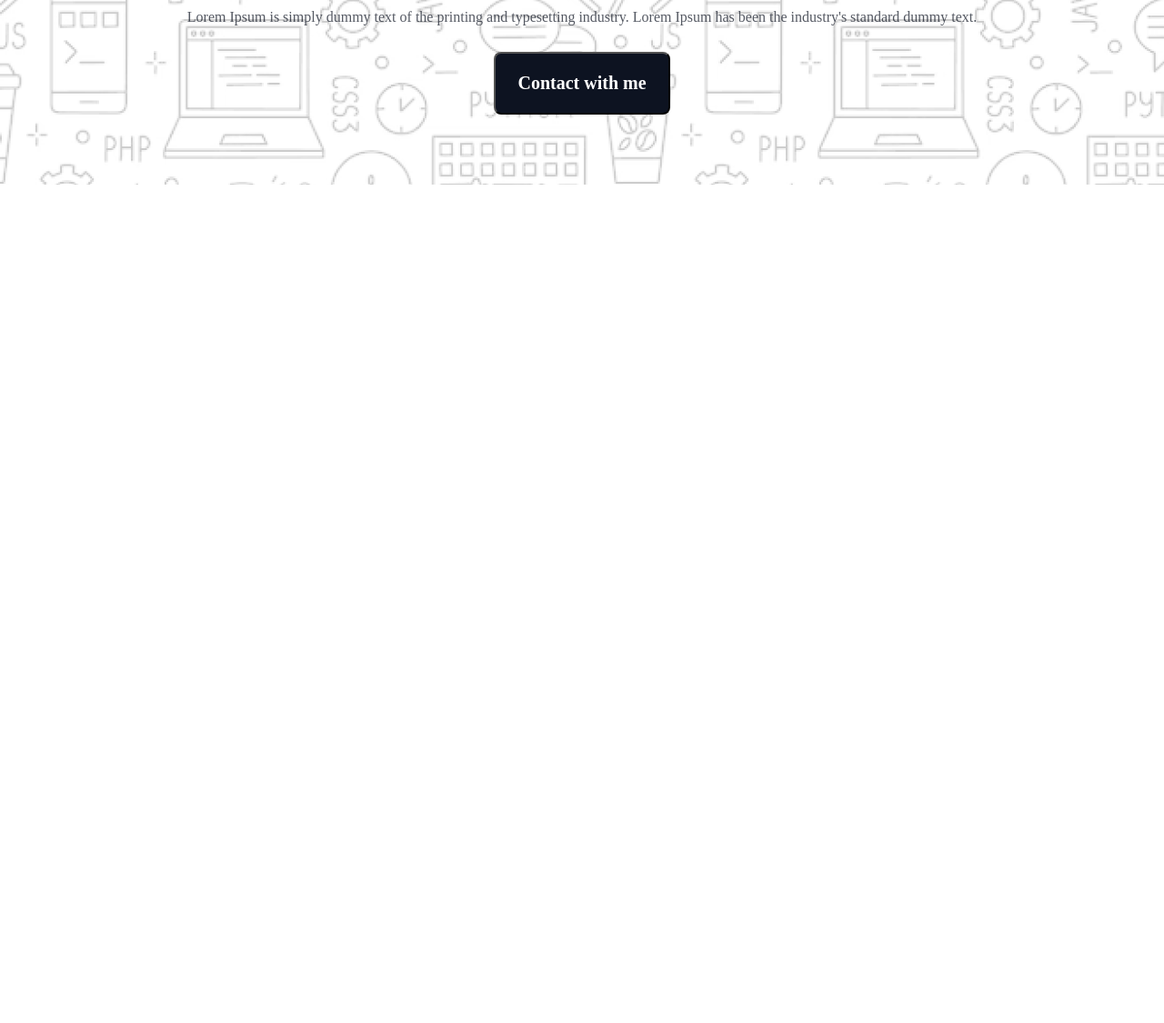
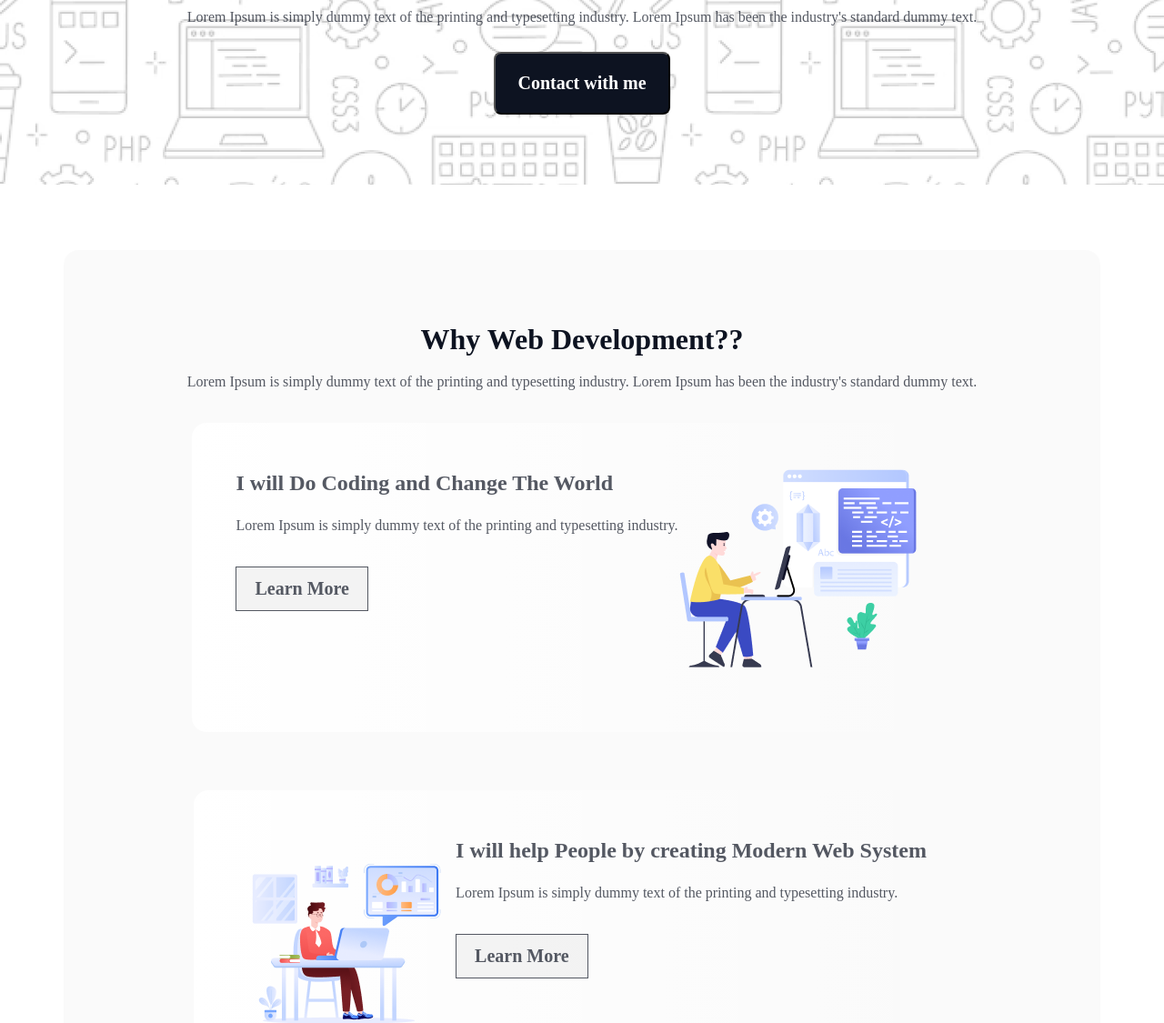
Before and after one commit to bakibillah227/assignment-01, a plain HTML site: page index.html in a window 1280 px wide. Shown: the part 614-1739 px from the top of the page at 91% size. Before the commit the page ends 817 px from the top, so only its background shows below. Drawn offline with Linux system fonts and the light colour scheme; a web font is replaced by a local one.

Commit message:
details section

```diff
--- a/index.html
+++ b/index.html
@@ -32,6 +32,42 @@
             </div>
         </section>
         <!-- details section start here -->
+         <section class="details">
+            <div class="details-content">
+                <h2 class="content-title">Why Web Development??</h2>
+                <p class="content-description">Lorem Ipsum is simply dummy text of the printing and typesetting industry. Lorem Ipsum has been the industry's standard dummy text.</p>
+            </div>
+            <div class="details-1">
+                <div>
+                    <h3 class="details-1-title">I will Do Coding and Change The World</h3>
+                    <p class="details-1-description">Lorem Ipsum is simply dummy text of the printing and typesetting industry.</p>
+                    <button class="details-1-btn">Learn More</button>
+                </div>
+                <div>
+                    <img src="assets/Layer_1.png" alt="">
+                </div>
+            </div>
+            <div class="details-1">
+                <div>
+                    <img src="assets/Group 3.png" alt="">
+                </div>
+                <div>
+                    <h3 class="details-1-title">I will help People by creating Modern Web System</h3>
+                    <p class="details-1-description">Lorem Ipsum is simply dummy text of the printing and typesetting industry.</p>
+                    <button class="details-1-btn">Learn More</button>
+                </div>
+            </div>
+            <div class="details-1">
+                <div>
+                    <h3 class="details-1-title top">I will Do Coding and Change The World</h3>
+                    <p class="details-1-description">Lorem Ipsum is simply dummy text of the printing and typesetting industry.</p>
+                    <button class="details-1-btn">Learn More</button>
+                </div>
+                <div>
+                    <img src="assets/Group 4.png" alt="">
+                </div>
+            </div>
+         </section>
     </main>
     <footer>
 
--- a/styles/style.css
+++ b/styles/style.css
@@ -98,3 +98,98 @@
     text-align: center;
     margin-top: 25px;
 }
+
+/* details section styles */
+
+.details {
+    width: 1140px;
+    height: 1393px;
+    margin: 72px auto;
+    border-radius: 16px;
+    background: rgba(13, 19, 33, 0.02);
+    padding: 80px 97px 80px 97px;
+    display: flex;
+    flex-direction: column;
+    justify-content: flex-start;
+    align-items: center;
+}
+
+.details-content {
+    display: flex;
+    flex-direction: column;
+    text-align: center;
+}
+
+.content-title {
+    color: rgb(13, 19, 33);
+    font-family: Azeret Mono;
+    font-size: 32px;
+    font-weight: 800;
+    line-height: 37px;
+    letter-spacing: 0%;
+    text-align: center;
+}
+
+.content-description {
+    color: rgb(13, 19, 33);
+    font-family: Azeret Mono;
+    font-size: 16px;
+    font-weight: 400;
+    line-height: 26px;
+    letter-spacing: 0%;
+    text-align: center;
+    margin-top: 15px;
+    opacity: 0.7;
+}
+
+.details-1 {
+    display: flex;
+    justify-content: space-between;
+    text-align: left;
+    padding: 48px;
+    border-radius: 16px;
+    background: linear-gradient(90.00deg, rgb(255, 255, 255), rgba(255, 255, 255, 0) 100%);
+    margin: 32px 0;
+
+}
+
+.details-1-title {
+    color: rgba(13, 19, 33, 0.7);
+    font-family: Azeret Mono;
+    font-size: 24px;
+    font-weight: 700;
+    line-height: 36px;
+    letter-spacing: 0%;
+    text-align: left;
+}
+
+.details-1-description {
+    color: rgb(13, 19, 33);
+    font-family: Azeret Mono;
+    font-size: 16px;
+    font-weight: 400;
+    line-height: 26px;
+    letter-spacing: 0%;
+    text-align: left;
+    opacity: 0.7;
+    margin-top: 16px;
+}
+
+.details-1-btn {
+    box-sizing: border-box;
+    border: 1px solid rgb(13, 19, 33);
+    opacity: 0.7;
+    margin-top: 32px;
+    padding: 12px 20px;
+    color: rgb(13, 19, 33);
+    font-family: Azeret Mono;
+    font-size: 20px;
+    font-weight: 600;
+    line-height: 23px;
+    letter-spacing: 0%;
+    text-align: center;
+
+}
+.top{
+    margin-top: 10px;
+}
```
